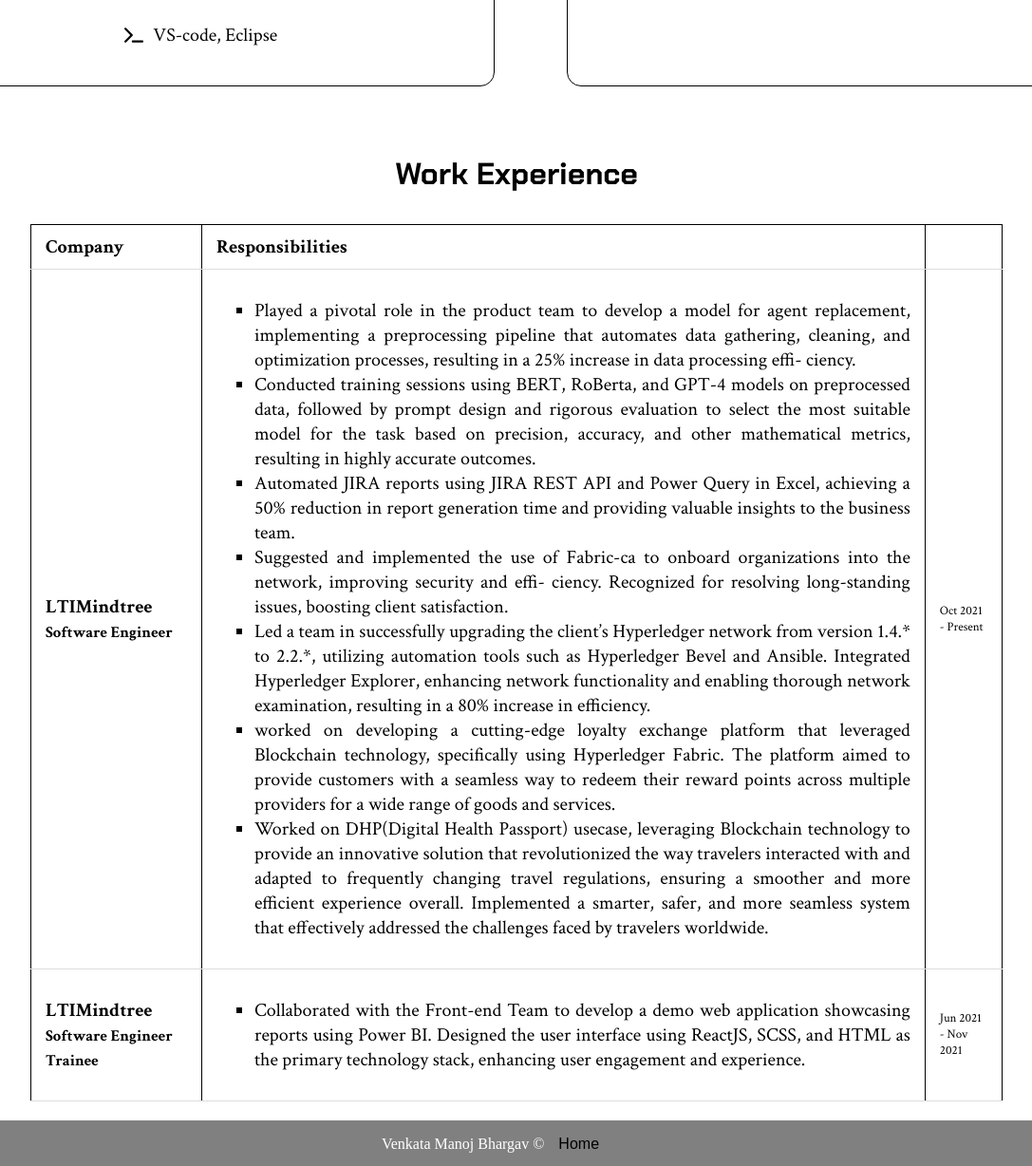
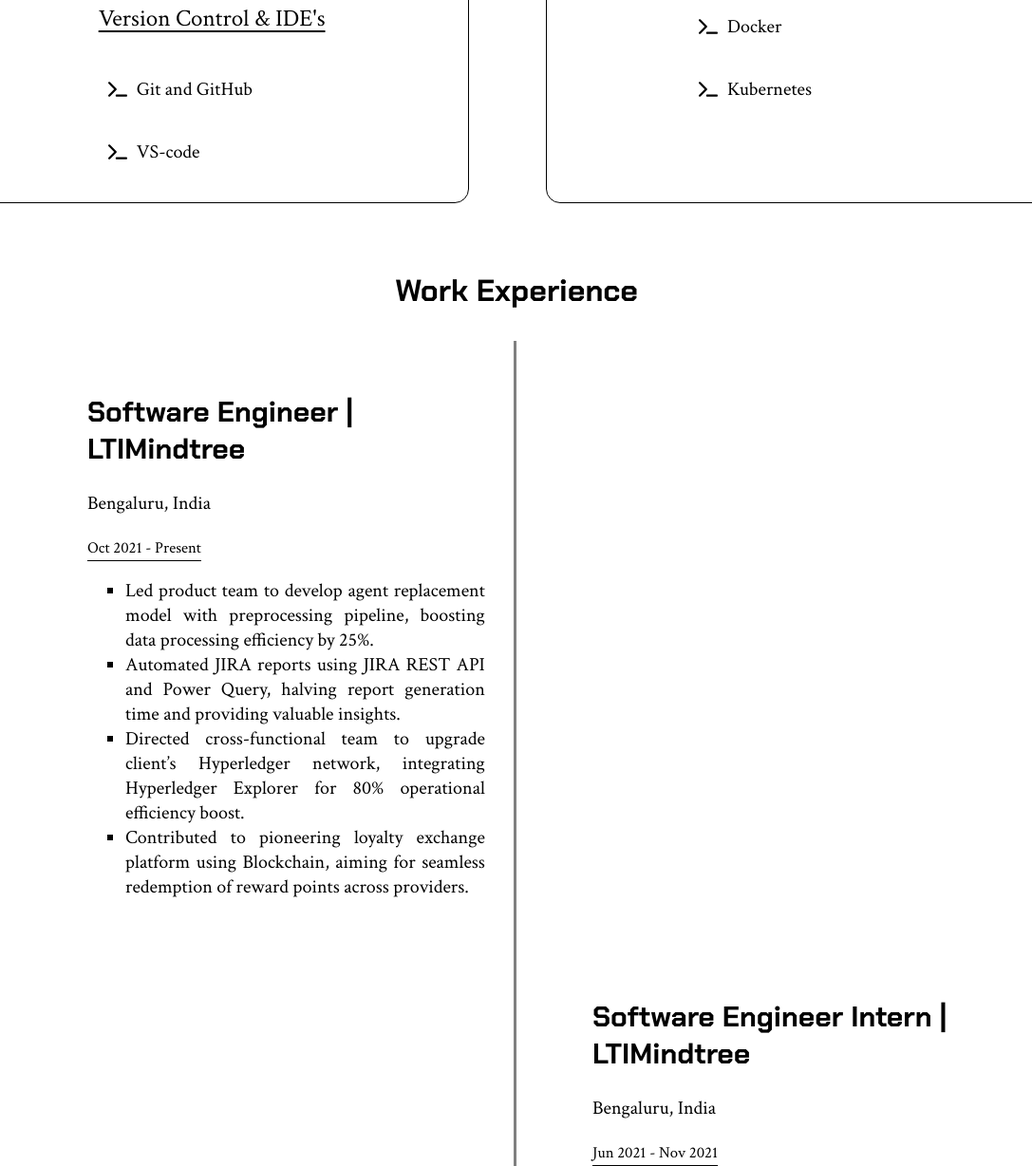
Before and after one commit to Web-Dev-Manoj/web, a plain HTML site: page index.html in a window 1280 px wide. Shown: the part 1435-2663 px from the top of the page at 95% size, without its empty margins (96-1183 px from the left). Drawn offline with Linux system fonts and the light colour scheme; a web font is replaced by a local one.

Commit message:
Updated workexperience and Projects

```diff
--- a/index.html
+++ b/index.html
@@ -27,16 +27,18 @@
         <li id="nav-about"><a href="#main">About</a></li>
         <li id="nav-skills"><a href="#skills-heading">Skills</a></li>
         <li id="nav-experience"><a href="#workexperience-heading">Experience</a></li>
-        <li id="nav-projects"><a href="#projects">Projects</a></li>
+        <li id="nav-projects"><a href="#projects-heading">Projects</a></li>
     </div>
     <div class="intro">
-        <img id="intro-profilepicture" src="./assets/profile.jpeg" alt="profile-picture" />
+        <div id="intro-profilepicture">
+            <img src="./assets/profile.jpeg" alt="profile-picture" />
+        </div>
         <div class="intro-summary">
-            <h1 id="heading">Hello There!</h1>
-            <p>I'm a <b id="summary">Full stack Web Developer</b>,</p>
-            <p id="content-1">I enjoy building web apps</p>
+            <h1 id="intro-summary-heading">Hello There!</h1>
+            <p>I'm a <span id="summary">Full stack Web Developer</span>,</p>
+            <p id="intro-summary-content-1">I enjoy building web apps</p>
             <br />
-            <p id="content-2">Creative and results-driven software
+            <p id="intro-summary-content-2">Creative and results-driven software
                 engineer with a strong background in full-stack
                 development and blockchain technology. Proficient in
                 the MERN stack with hands-on experience in crafting
@@ -68,16 +70,16 @@
                 </div>
                 <div class="icon-items">
                     <img class="icon" src="./assets/verify.svg" />
-                    <p class="icon-content">Express, Jest</p>
+                    <p class="icon-content">Express</p>
                 </div>
                 <p class="webdevheadings">Version Control & IDE's</p>
                 <div class="icon-items">
                     <img class="icon" src="./assets/verify.svg" />
-                    <p class="icon-content">Git and GitHub, BitBucket</p>
+                    <p class="icon-content">Git and GitHub</p>
                 </div>
                 <div class="icon-items">
                     <img class="icon" src="./assets/verify.svg" />
-                    <p class="icon-content">VS-code, Eclipse</p>
+                    <p class="icon-content">VS-code</p>
                 </div>
             </div>
             <div class="blockchain">
@@ -107,90 +109,67 @@
         </div>
     </div>
     <h1 id="workexperience-heading">Work Experience</h1>
-    <div class="workexperience">
-        <table>
-            <tr>
-                <th>Company</th>
-                <th>Responsibilities</th>
-                <th></th>
-            </tr>
-            <tr>
-                <td class="companyname">LTIMindtree <small>Software
-                        Engineer</small></td>
-                <td class="responsibilities">
-                    <ul>
-                        <li>Played a pivotal role in the product team
-                            to develop a model for agent replacement,
-                            implementing a preprocessing pipeline
-                            that automates data gathering, cleaning,
-                            and optimization processes, resulting in a 25%
-                            increase in data processing effi-
-                            ciency.</li>
-                        <li>Conducted training sessions using BERT,
-                            RoBerta, and GPT-4 models on preprocessed data,
-                            followed by prompt design
-                            and rigorous evaluation to select the most
-                            suitable model for the task based on precision,
-                            accuracy, and other mathematical
-                            metrics, resulting in highly accurate outcomes.</li>
-                        <li>Automated JIRA reports using JIRA REST API
-                            and Power Query in Excel, achieving a 50%
-                            reduction in report generation
-                            time and providing valuable insights to
-                            the business team.</li>
-                        <li>Suggested and implemented the use of
-                            Fabric-ca to onboard organizations into the network,
-                            improving security and effi-
-                            ciency. Recognized for resolving
-                            long-standing issues, boosting client satisfaction.</li>
-                        <li>Led a team in successfully upgrading the
-                            client’s Hyperledger network from version 1.4.* to
-                            2.2.*, utilizing automation tools
-                            such as Hyperledger Bevel and Ansible.
-                            Integrated Hyperledger Explorer, enhancing network
-                            functionality and enabling
-                            thorough network examination, resulting in
-                            a 80% increase in efficiency.</li>
-                        <li>worked on developing a cutting-edge
-                            loyalty exchange platform that leveraged Blockchain
-                            technology, specifically using
-                            Hyperledger Fabric. The platform aimed to
-                            provide customers with a seamless way to redeem
-                            their reward points across
-                            multiple providers for a wide range of
-                            goods and services.</li>
-                        <li>Worked on DHP(Digital Health Passport)
-                            usecase, leveraging Blockchain technology to provide
-                            an innovative solution that
-                            revolutionized the way travelers
-                            interacted with and adapted to frequently changing travel
-                            regulations, ensuring a smoother
-                            and more efficient experience overall.
-                            Implemented a smarter, safer, and more seamless
-                            system that effectively addressed
-                            the challenges faced by travelers worldwide.</li>
-                    </ul>
-                </td>
-                <td class="duration">Oct 2021 - Present</td>
-            </tr>
-            <tr>
-                <td class="companyname">LTIMindtree <small>Software
-                        Engineer Trainee</small></td>
-                <td class="responsibilities">
-                    <ul>
-                        <li>Collaborated with the Front-end Team to
-                            develop a demo web application showcasing reports
-                            using Power BI. Designed
-                            the user interface using ReactJS, SCSS,
-                            and HTML as the primary technology stack, enhancing
-                            user engagement and
-                            experience.
-                        </li>
-                    </ul>
-                </td>
-                <td class="duration">Jun 2021 - Nov 2021</td>
-            </tr>
-        </table>
+    <div class="timeline">
+        <div class="workexperience left">
+            <div class="company">
+                <h2>Software Engineer | LTIMindtree</h2>
+                <p>Bengaluru, India</p>
+                <small>Oct 2021 - Present</small>
+                <ul>
+                    <li>Led product team to develop agent replacement model with preprocessing pipeline, boosting data
+                        processing efficiency by 25%.</li>
+                    <li>Automated JIRA reports using JIRA REST API and Power Query, halving report generation time and
+                        providing valuable insights.</li>
+                    <li>Directed cross-functional team to upgrade client’s Hyperledger network, integrating Hyperledger
+                        Explorer for 80% operational efficiency boost.</li>
+                    <li>Contributed to pioneering loyalty exchange platform using Blockchain, aiming for seamless
+                        redemption of reward points across providers.</li>
+                </ul>
+            </div>
+        </div>
+        <div class="workexperience right">
+            <div class="company">
+                <h2>Software Engineer Intern | LTIMindtree</h2>
+                <p>Bengaluru, India</p>
+                <small>Jun 2021 - Nov 2021</small>
+                <ul>
+                    <li>Joined the team as a Frontend Developer, contributing to the development and implementation of a
+                        cutting-edge solution. Spearheaded the integration of PowerBI, enabling clients to seamlessly
+                        access comprehensive business insights, streamlining their operations from end to end.</li>
+                </ul>
+            </div>
+        </div>
+        <div class="workexperience left">
+            <div class="company">
+                <h2>Front-End Developer | WTA Studios Pvt Ltd</h2>
+                <p>Hyderabad, India</p>
+                <small>May 2019 - July 2019</small>
+                <ul>
+                    <li>joined as part of my academic internship and actively engaged in projects aimed at issue
+                        resolution and UI enhancements.</li>
+                    <li>ILeveraging my technical acumen, I contributed to the identification and resolution of critical
+                        issues while implementing user interf ace enhancements</li>
+                </ul>
+            </div>
+        </div>
+    </div>
+    <h1 id="projects-heading">Projects</h1>
+    <div class="projects">
+        <div class="project">
+            <h2>Hyperledger Explorer | Open-Source Contribution</h2>
+            <a style="color: green;" href="https://github.com/hyperledger-labs/blockchain-explorer?tab=readme-ov-file#bootup-mode" target="_blank">My Contribution</a>
+            <p>As part of my involvement in the open-source community, I contributed to the development of Hyperledger
+                Explorer, a vital tool for managing blockchain networks built on Hyperledger frameworks. This platform
+                facilitates real-time monitoring of transaction data, network topology, and smart contract details
+                through a user-friendly dashboard, catering to developers and administrators engaged in
+                Hyperledger-based projects.</p>
+            <ul>
+                <li>Implemented the Bootup Mode feature, enhancing the blockchain explorer by providing a pre-filled database snapshot. This addition expedites the exploration process, enabling users to swiftly delve into blockchain data.</li>
+                <li>Enables quick deployment, saving time for future exploration and analysis.</li>
+                <li>Simplifies initial setup process, ensuring a smoother experience for users of all levels.</li>
+                <li>Significantly reduces setup time, allowing users to start exploring the blockchain faster.</li>
+            </ul>
+        </div>
     </div>
     <footer>
         <p>Venkata Manoj Bhargav &copy;</p>
--- a/style.css
+++ b/style.css
@@ -57,57 +57,55 @@ a:hover {
 
 .intro {
     display: flex;
-    width: 100%;
-    height: 100%;
-    margin: 20px 20px 20px 20px;
+    flex-direction: row;
+    justify-content: space-evenly;
+    align-items: center;
+    height: 100vh;
 }
 
-#intro-profilepicture {
+#intro-profilepicture>img {
     width: 400px;
     height: 400px;
-    display: block;
+    border: 2px solid grey;
     border-radius: 30%;
-    margin: 10% 10% 10% 7%;
+    margin: 100px;
+    position: relative;
 }
 
-#intro-profilepicture:hover {
-    display: block;
-    width: 420px;
-    height: 420px;
-    display: block;
-    margin-left: 7%;
-    border: 2px solid grey;
-    transition-duration: 1s;
+.intro-summary {
+    display: flex;
+    flex-direction: column;
+    font-family: "Crimson Text", serif;
+    font-size: 20px;
+    margin: 100px;
 }
 
-#heading {
+#intro-summary-heading {
     font-size: 50px;
     font-family: "Chakra Petch", sans-serif;
 }
 
-.intro-summary {
-    font-family: "Crimson Text", serif;
-    font-size: 20px;
-    margin: 10% 5% 10% 5%;
-    width: 100%;
-    height: 100%;
+#summary {
+    font-weight: bold;
 }
 
 #summary:hover {
+    font-weight: bolder;
     color: green;
+    text-decoration: underline;
     transition-duration: 0.5s;
-    text-shadow: 0px 0px 0px green;
-    text-decoration: underline;
-    text-underline-offset: 0.3rem;
+    text-underline-offset: 0.5rem;
 }
 
-#content-2 {
+#intro-summary-content-1,
+#intro-summary-content-2 {
     text-align: justify;
 }
 
 .contacts {
     display: flex;
-    margin: auto auto auto auto;
+    justify-content: flex-start;
+    font-family: "Crimson Text", serif;
 }
 
 #linkedin {
@@ -121,19 +119,35 @@ a:hover {
     display: block;
     width: 30px;
     height: 30px;
+    padding-right: 30px;
 }
+
+/* .contacts > button{
+    display: block;
+    width: auto;
+    height: auto;
+    background-color: grey;
+    color: white;
+    border: 1px solid black;
+    border-radius: 10px;
+} */
 
 #skills-heading {
     text-align: center;
     font-family: "Chakra Petch", sans-serif;
-    padding: 10px 0 10px 0;
+    padding: 30px 0 10px 0;
 }
 
 .skill-set {
     display: flex;
-    width: 100%;
-    height: 100%;
-    margin: 20px 20px 20px 20px;
+    flex-direction: row;
+    justify-content: space-around;
+}
+
+.skill-set {
+    display: flex;
+    flex-direction: row;
+    justify-content: space-around;
 }
 
 .webdevheadings {
@@ -201,39 +215,85 @@ a:hover {
     padding: 30px 0 10px 0;
 }
 
-table {
+.timeline {
+    position: relative;
+    max-width: 1200px;
+    margin: 15px 100px 15px 100px;
     font-family: "Crimson Text", serif;
-    border: 1px solid black;
-    border-collapse: collapse;
-    width: auto;
-    height: auto;
-    margin: 20px 120px 20px 120px;
-    border-radius: 10px;
 }
 
-li {
-    list-style-type: square;
+.workexperience {
+    position: relative;
+    width: 45%;
+    padding: 10px 50px;
 }
 
-tr,
-td,
-th {
-    border: 1px solid black;
-    padding: 10px 15px 10px 15px;
+.company {
+    font-size: 20px;
+    padding: 20px 30px;
+    position: relative;
+}
+
+.company > h2 {
+    font-family: "Chakra Petch", sans-serif;
+}
+
+.company > ul {
+    text-align: justify;
+    list-style: square;
+}
+
+.company > small {
+    text-decoration: underline;
+    text-underline-offset: 0.5rem;
+}
+
+.left {
+    left: 0;
+}
+
+.right {
+    left: 50%;
+}
+
+.timeline::after{
+    content: '';
+    position: absolute;
+    width: 3px;
+    height: 100%;
+    background-color: grey;
+    top: 0;
+    left: 50%;
+    margin-left: -3px;
+    z-index: -1;
+}
+
+#projects-heading {
+    text-align: center;
+    font-family: "Chakra Petch", sans-serif;
+    padding: 30px 0 10px 0;
+}
+
+.projects {
+    position: relative;
+    width: 90%;
     font-family: "Crimson Text", serif;
     text-align: justify;
-    font-size: 20px;
-    border-bottom: 1px solid #ddd;
+    padding: 10px 10px 10px 10px;
 }
 
-.companyname {
-    font-weight: bold;
-    text-align: left;
+.project {
+    font-size: 20px;
+    margin-left: 10%;
+    position: relative;
 }
 
-.duration {
-    font-size: small;
-    text-align: left;
+.project > h2{
+    font-family: "Chakra Petch", sans-serif;
+}
+
+.project > ul{
+    list-style: square;
 }
 
 footer {
@@ -244,3 +304,13 @@ footer {
     background-color: grey;
     color: white;
 }
+
+@media screen and (max-width: 375px) {
+    .intro {
+        display: flex;
+        flex-direction: column;
+        justify-content: space-evenly;
+        align-items: center;
+        height: 100vh;
+    }
+}
```
